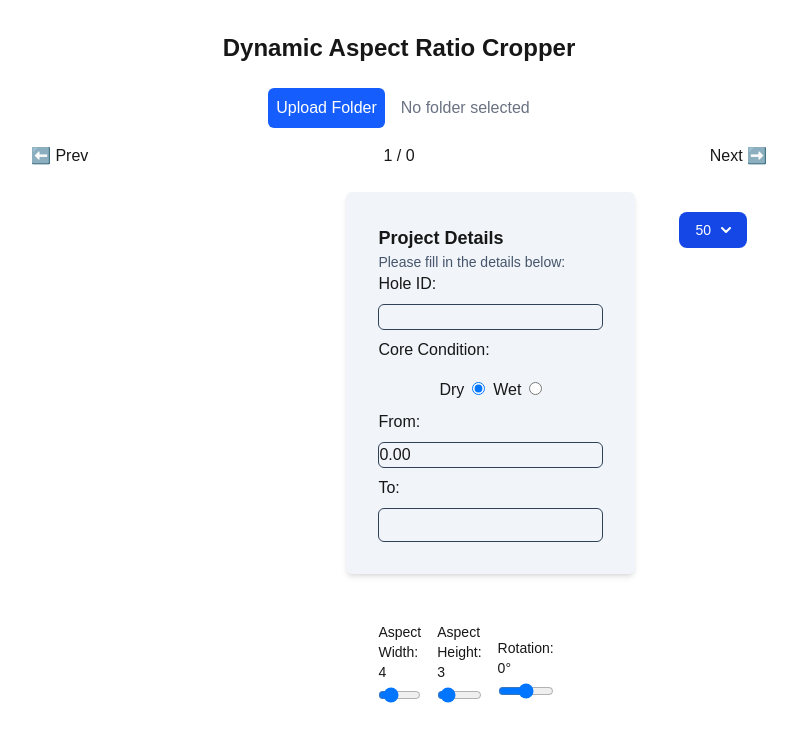
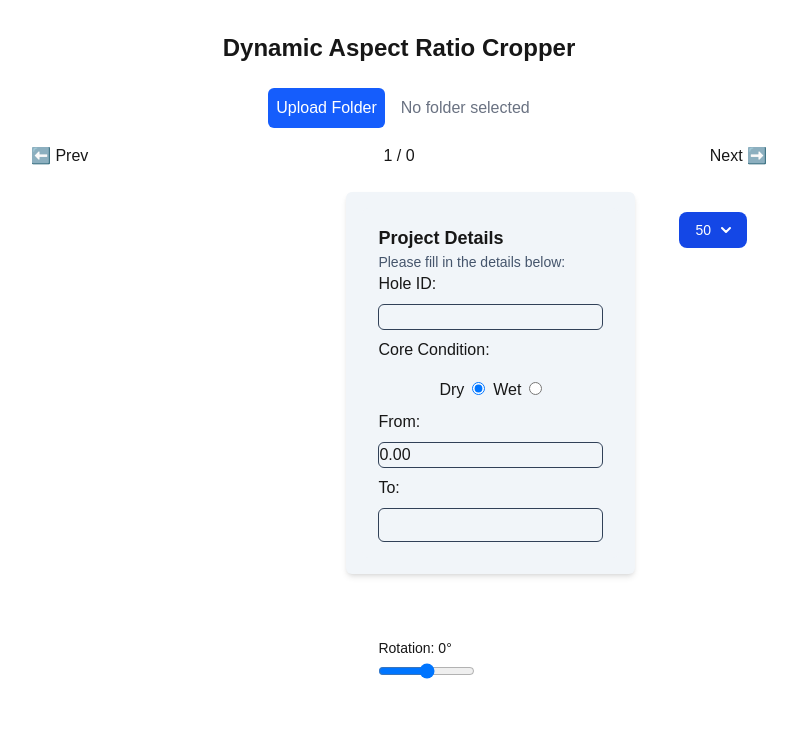
Before and after one commit to Calles98/Image-Cropping, a Next.js app in the folder frontend/: page / in a window 1280 px wide. Shown: the top 742 px of the page, without its empty margins (241-1038 px from the left). Built offline with nearby package versions, Linux system fonts and the light colour scheme.

Commit message:
Fixed git errors

```diff
--- a/frontend/src/app/page.js
+++ b/frontend/src/app/page.js
@@ -38,9 +38,11 @@ export default function Home() {
   }, []);
 
   const handleFolderUpload = (e) => {
-    const files = Array.from(e.target.files).filter((file) =>
-      file.type.startsWith("image/")
-    );
+    const files = Array.from(e.target.files)
+      .filter((file) => file.type.startsWith("image/"))
+      .sort((a, b) =>
+        a.name.localeCompare(b.name, undefined, { numeric: true })
+      );
     if (files.length === 0) return;
     setImages(files);
     setImagedFiles(files);
@@ -203,13 +205,18 @@ export default function Home() {
 
       {/* Navigation */}
       <div className="flex justify-between mt-4">
-        <button disabled={currentIndex === 0} onClick={handlePrev}>
+        <button
+          className="hover:cursor-pointer"
+          disabled={currentIndex === 0}
+          onClick={handlePrev}
+        >
           ⬅️ Prev
         </button>
         <span>
           {currentIndex + 1} / {images.length}
         </span>
         <button
+          className="hover:cursor-pointer"
           disabled={currentIndex === images.length - 1}
           onClick={handleNext}
         >
@@ -217,11 +224,12 @@ export default function Home() {
         </button>
       </div>
 
-      <div className="flex flex-col lg:flex-row gap-6 h-[90vh]">
+      <div className="flex flex-col lg:flex-row gap-6 h-auto">
         {/* Left: Cropper */}
         <div className="flex-[2] overflow-hidden max-h-[90vh]">
           {image && (
-            <div className="relative w-full aspect-[9/10] bg-black rounded">
+            // <div className="relative w-full aspect-[9/10] bg-black border rounded-md">
+            <div>
               {/* <Cropper
                 image={image}
                 crop={crop}
@@ -268,32 +276,6 @@ export default function Home() {
             {/* Left Panel – Aspect & Quality */}
             <div className="w-full md:w-1/2 p-4 space-y-4">
               <div className="flex flex-col sm:flex-row gap-4">
-                <div className="flex-1">
-                  <label className="block mb-1 text-sm font-medium">
-                    Aspect Width: {aspectWidth}
-                  </label>
-                  <input
-                    type="range"
-                    min="1"
-                    max="20"
-                    value={aspectWidth}
-                    onChange={(e) => setAspectWidth(Number(e.target.value))}
-                    className="w-full"
-                  />
-                </div>
-                <div className="flex-1">
-                  <label className="block mb-1 text-sm font-medium">
-                    Aspect Height: {aspectHeight}
-                  </label>
-                  <input
-                    type="range"
-                    min="1"
-                    max="20"
-                    value={aspectHeight}
-                    onChange={(e) => setAspectHeight(Number(e.target.value))}
-                    className="w-full"
-                  />
-                </div>
                 <div className="my-4">
                   <label className="block mb-1 text-sm font-medium">
                     Rotation: {rotation}°
@@ -304,7 +286,7 @@ export default function Home() {
                     max="180"
                     value={rotation}
                     onChange={(e) => setRotation(Number(e.target.value))}
-                    className="w-full"
+                    className="w-full hover:cursor-ew-resize"
                   />
                 </div>
               </div>
@@ -324,7 +306,7 @@ export default function Home() {
         <div className="text-center">
           <button
             onClick={handleFinalDownload}
-            className="bg-blue-600 hover:bg-blue-700 text-white px-6 py-2 rounded"
+            className="bg-blue-600 hover:bg-blue-700 text-white px-6 py-2 rounded hover:cursor-pointer"
           >
             Crop & Download
           </button>
@@ -335,7 +317,7 @@ export default function Home() {
         <div className="text-center">
           <button
             onClick={handleSingleCrop}
-            className="bg-blue-600 hover:bg-blue-700 text-white px-6 py-2 rounded"
+            className="bg-blue-600 hover:bg-blue-700 text-white px-6 py-2 rounded hover:cursor-pointer"
           >
             Add image
           </button>
--- a/frontend/src/components/Form.jsx
+++ b/frontend/src/components/Form.jsx
@@ -19,13 +19,13 @@ function Form({ condition, setCondition, holeId, setHoleId, from, setFrom, to, s
                 <label className="pr-2">
                   Dry
                 </label>
-                <input type="radio" name="condtion" value="D" checked={condition === 'D'} onChange={(e) => setCondition(e.target.value)} />
+                <input type="radio" name="condtion" value="D" checked={condition === 'D'} onChange={(e) => setCondition(e.target.value)} className='hover:cursor-pointer' />
               </div>
               <div className=''>
                 <label className="pr-2">
                   Wet
                 </label>
-                <input type="radio" name="condition" value="W" checked={condition === 'W'} onChange={(e) => setCondition(e.target.value)} />
+                <input type="radio" name="condition" value="W" checked={condition === 'W'} onChange={(e) => setCondition(e.target.value)} className='hover:cursor-pointer' />
               </div>
             </div>
             <label htmlFor="">From:</label>
--- a/frontend/src/components/RectCropper.jsx
+++ b/frontend/src/components/RectCropper.jsx
@@ -25,7 +25,7 @@ function RectCropper({ imageUrl, onCropComplete, rotation = 0 }) {
   };
 
   return (
-    <div className="w-full h-full flex items-center justify-center bg-black">
+    <div className="w-full h-full flex items-center justify-center bg-black rounded-md">
       <ReactCrop
         crop={crop}
         onChange={(newCrop) => setCrop(newCrop)}
```
